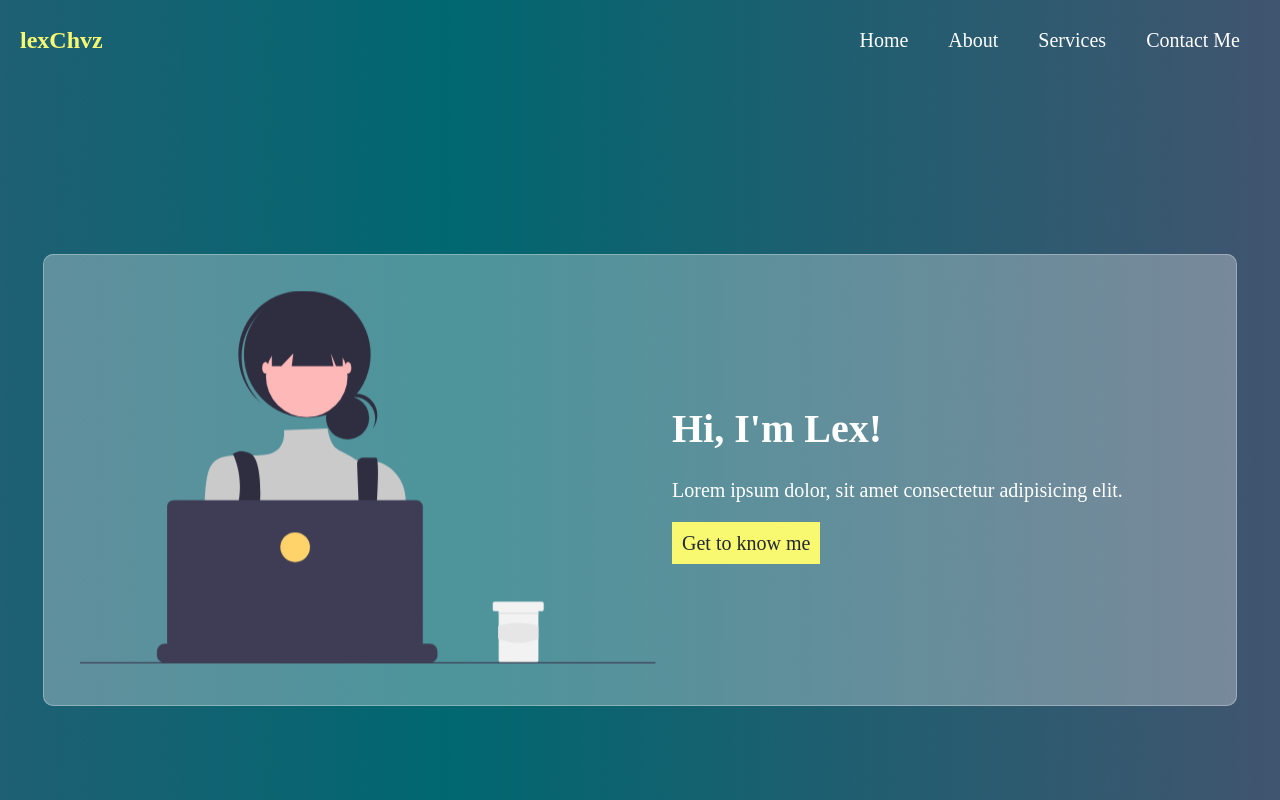
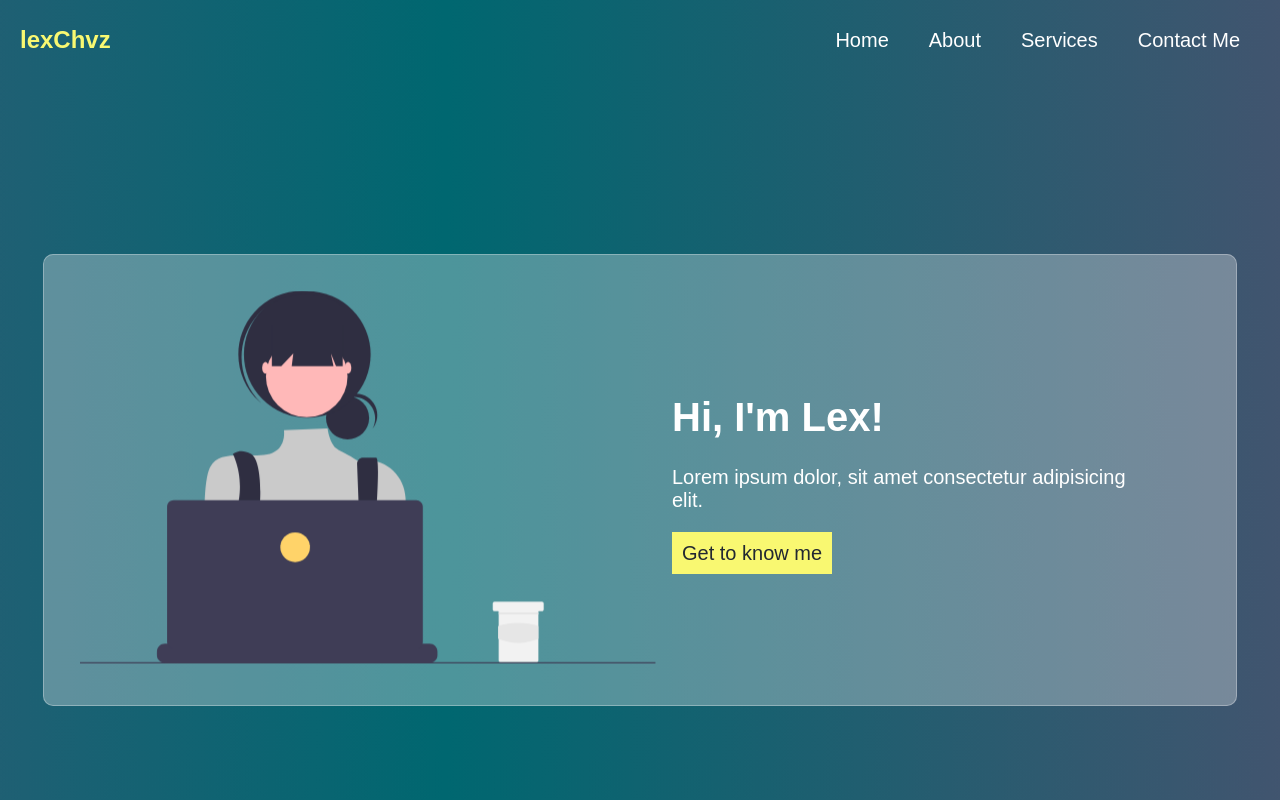
Before and after one commit to lexChvz/My-Demo-Page, a plain HTML site: page index.html in a window 1280 px wide. Shown: the top 800 px of the page. Drawn offline with nearby package versions, Linux system fonts and the light colour scheme; a web font is replaced by a local one.

Commit message:
updated the styles

```diff
--- a/assets/styles/styles.less
+++ b/assets/styles/styles.less
@@ -1,3 +1,5 @@
+@import url("https://fonts.googleapis.com/css2?family=Open+Sans&family=Raleway:wght@400;700&display=swap");
+
 html,
 body {
   margin: 0;
@@ -16,6 +18,7 @@ body {
   -moz-animation: bgAnimate 30000ms ease infinite;
   animation: bgAnimate 30000ms ease infinite;
   position: relative;
+  font-family: "Raleway", sans-serif;
   #top {
     position: fixed;
     right: 2rem;
@@ -26,7 +29,7 @@ body {
     background-color: rgb(249, 248, 113);
     color: #222831;
     border: none;
-    transition: all ease 200ms;
+    transition: all ease 150ms;
   }
 }
 
@@ -98,6 +101,23 @@ nav {
     a {
       text-decoration: none;
       color: white;
+      position: relative;
+    }
+    a::after {
+      content: "";
+      position: absolute;
+      width: 100%;
+      height: 2px;
+      bottom: 0;
+      left: 0;
+      background-color: white;
+      transform: scale(0);
+      transform-origin: left;
+      transition: transform 200ms ease-in;
+    }
+    a:hover::after {
+      transform: scale(1);
+      transform-origin: right;
     }
   }
   #toggler:checked ~ #nav-right {
@@ -147,11 +167,6 @@ header {
         color: #222831;
         text-decoration: none;
         padding: 0.5em;
-        // transition: transform 300ms;
-      }
-      a:hover {
-        transform: translateY(50px);
-        box-shadow: #f9f871;
       }
     }
   }
@@ -242,6 +257,7 @@ main {
         font-weight: bold;
         letter-spacing: 0.1em;
         color: #f9f871;
+        font-family: "Open Sans", sans-serif;
       }
     }
     .email-form {
```
Also changed, not shown: index.html (+1 -1 lines), assets/styles/styles.css.
